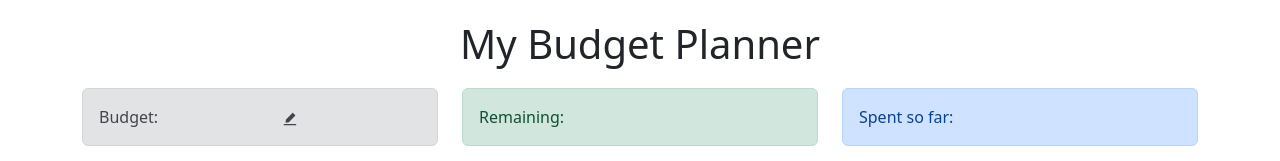
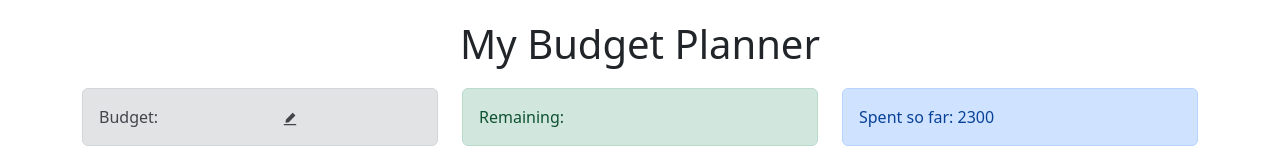
Before and after one commit to soumya-maheshwari/ExpenseTracker, a React (Create React App) app: page / in a window 1280 px wide. Shown: the top 161 px of the page. Built offline with nearby package versions, Linux system fonts and the light colour scheme.

Commit message:
updated spent

```diff
--- a/src/Components/Spent.js
+++ b/src/Components/Spent.js
@@ -1,9 +1,15 @@
 import React from "react";
-
+import { AppContext } from "../Context/AppContext";
+import { useContext } from "react";
 const Spent = () => {
+  const { expenses } = useContext(AppContext);
+  // Using the reduce function to get a total of all the costs and assigning this to a variable
+  const totalExpense = expenses.reduce((total, item) => {
+    return (total += item.cost);
+  }, 0);
   return (
     <div className="alert alert-primary">
-      <span>Spent so far:</span>
+      <span>Spent so far: {totalExpense}</span>
     </div>
   );
 };
```
